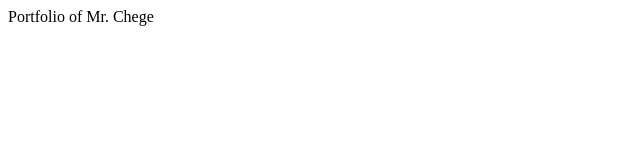
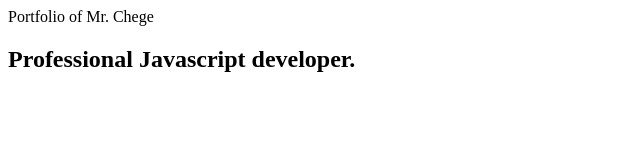
Before and after one commit to Steve-FrontEnd/Personal-project, a plain HTML site: page index.html in a window 1280 px wide. Shown: the whole page, without its empty margins (0-640 px from the left). Drawn offline with Linux system fonts and the light colour scheme.

Commit message:
Your branch is up to date with 'origin/main'.

```diff
--- a/index.html
+++ b/index.html
@@ -7,6 +7,6 @@
     <title>Document</title>
 </head> Portfolio of Mr. Chege
 <body>
-
+   <h2>Professional Javascript developer.</h2>
 </body>
 </html>
```
